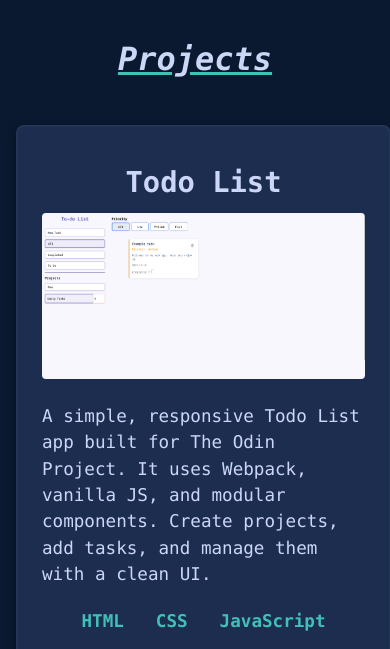
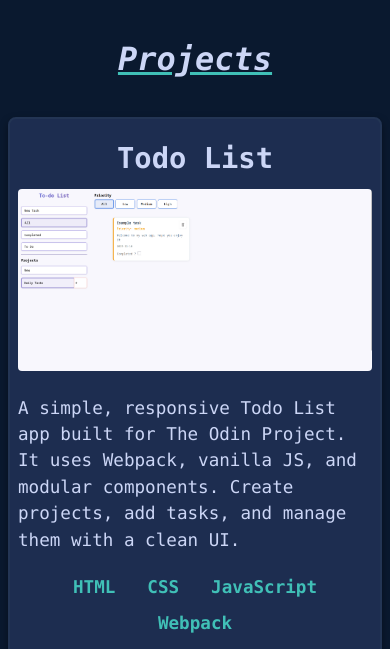
Before and after one commit to yaoming16/TOP-Homepage, a website built with webpack: page src/template.html in a window 390 px wide. Shown: the part 930-1579 px from the top of the page. Built offline with nearby package versions, Linux system fonts and the light colour scheme.

Commit message:
Added final responsive tweaks for project cards on small screens.

```diff
--- a/src/projects/project.css
+++ b/src/projects/project.css
@@ -63,3 +63,9 @@ li:hover {
     line-height: 1.5;
     margin-bottom: 1rem;
 }
+
+@media (max-width: 400px) {
+    .project-card {
+        padding: 0.5rem;
+    }
+}
--- a/src/styles.css
+++ b/src/styles.css
@@ -187,3 +187,10 @@ footer h3 {
 .zig-zag-top {
   mask: conic-gradient(from 132.5deg at top,#0000,#000 1deg 94deg,#0000 95deg) 50%/65.48px 100%
 }
+
+@media (max-width: 400px) {
+    #projects-container {
+    grid-template-columns: repeat(auto-fit, minmax(300px, 1fr));
+    padding: 0.5rem;
+}
+}
```
